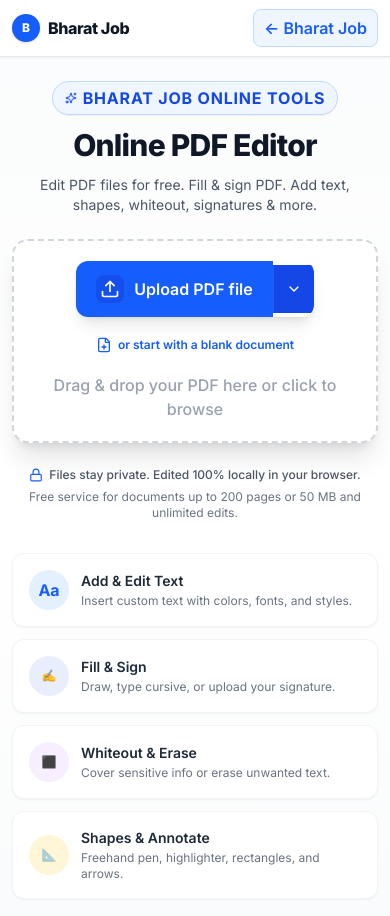
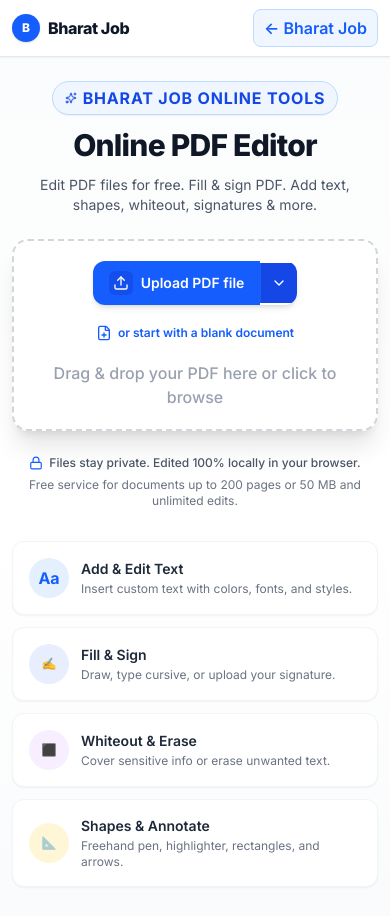
Before and after one commit to Nitecore-Solutions/pdf-editor, a Next.js app: page / in a window 390 px wide. Shown: the top 916 px of the page. Built offline with nearby package versions, Linux system fonts and the light colour scheme.

Commit message:
Refine and reduce upload button size on mobile and PC

```diff
--- a/app/components/LandingView.tsx
+++ b/app/components/LandingView.tsx
@@ -84,20 +84,20 @@
           className="hidden"
         />
 
-        {/* Big Blue Upload Button */}
-        <div className="flex items-center shadow-lg rounded-xl overflow-hidden group max-w-full">
+        {/* Upload Button */}
+        <div className="flex items-center shadow-md rounded-xl overflow-hidden group max-w-full">
           <button
             onClick={() => fileInputRef.current?.click()}
-            className="flex items-center space-x-2.5 sm:space-x-3 bg-blue-600 hover:bg-blue-700 active:bg-blue-800 text-white font-semibold text-base sm:text-lg px-5 sm:px-8 py-3.5 sm:py-4 transition duration-150 cursor-pointer"
+            className="flex items-center space-x-2 sm:space-x-2.5 bg-blue-600 hover:bg-blue-700 active:bg-blue-800 text-white font-semibold text-sm sm:text-base px-4 sm:px-6 py-2.5 sm:py-3 transition duration-150 cursor-pointer"
           >
-            <div className="bg-blue-700/60 p-1 sm:p-1.5 rounded-lg">
-              <Upload className="w-5 h-5 sm:w-6 sm:h-6 text-white" />
+            <div className="bg-blue-700/60 p-1 rounded-md">
+              <Upload className="w-4 h-4 sm:w-4.5 sm:h-4.5 text-white" />
             </div>
             <span>Upload PDF file</span>
           </button>
           <button
             onClick={() => fileInputRef.current?.click()}
-            className="bg-blue-700 hover:bg-blue-800 active:bg-blue-900 text-white px-3 sm:px-3.5 py-4 sm:py-5 border-l border-blue-500/40 transition flex items-center justify-center cursor-pointer"
+            className="bg-blue-700 hover:bg-blue-800 active:bg-blue-900 text-white px-2.5 sm:px-3 py-3 sm:py-3.5 border-l border-blue-500/40 transition flex items-center justify-center cursor-pointer"
             aria-label="Upload options"
           >
             <ChevronDown className="w-4 h-4" />
```
